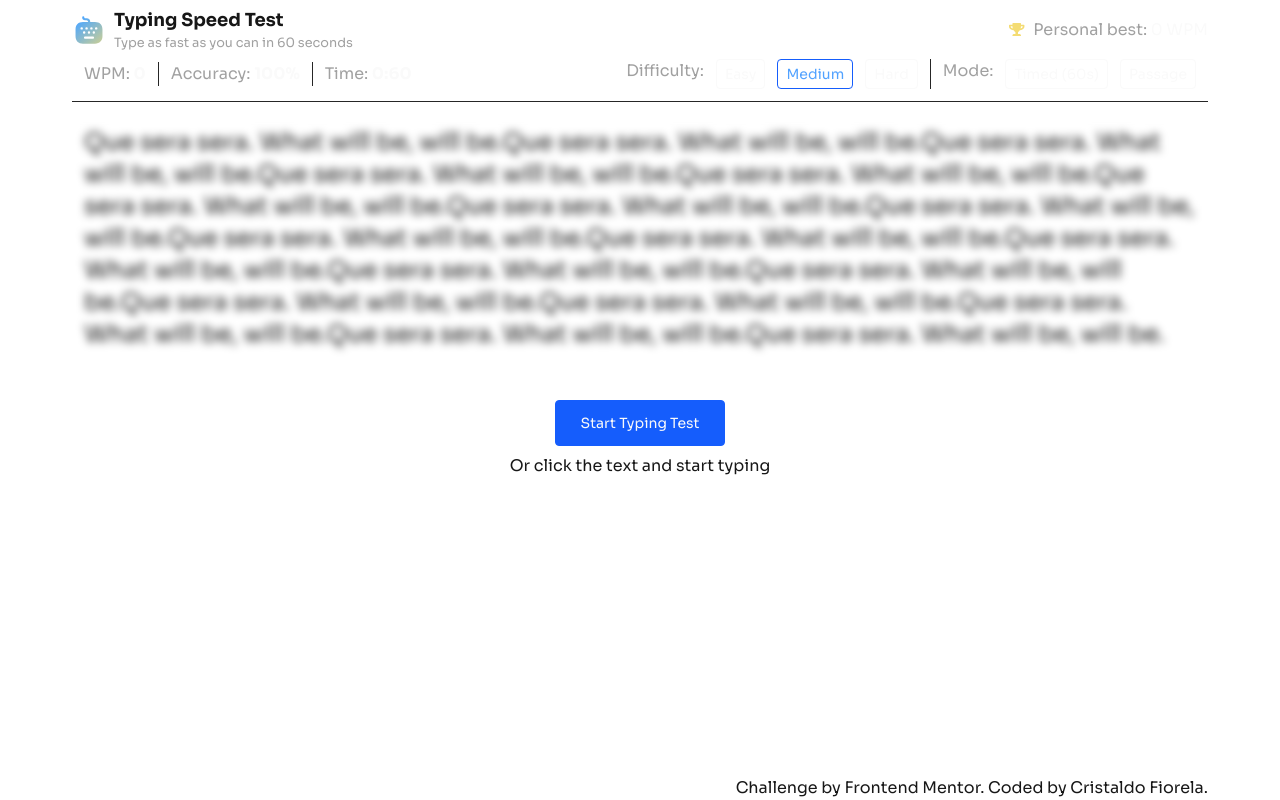
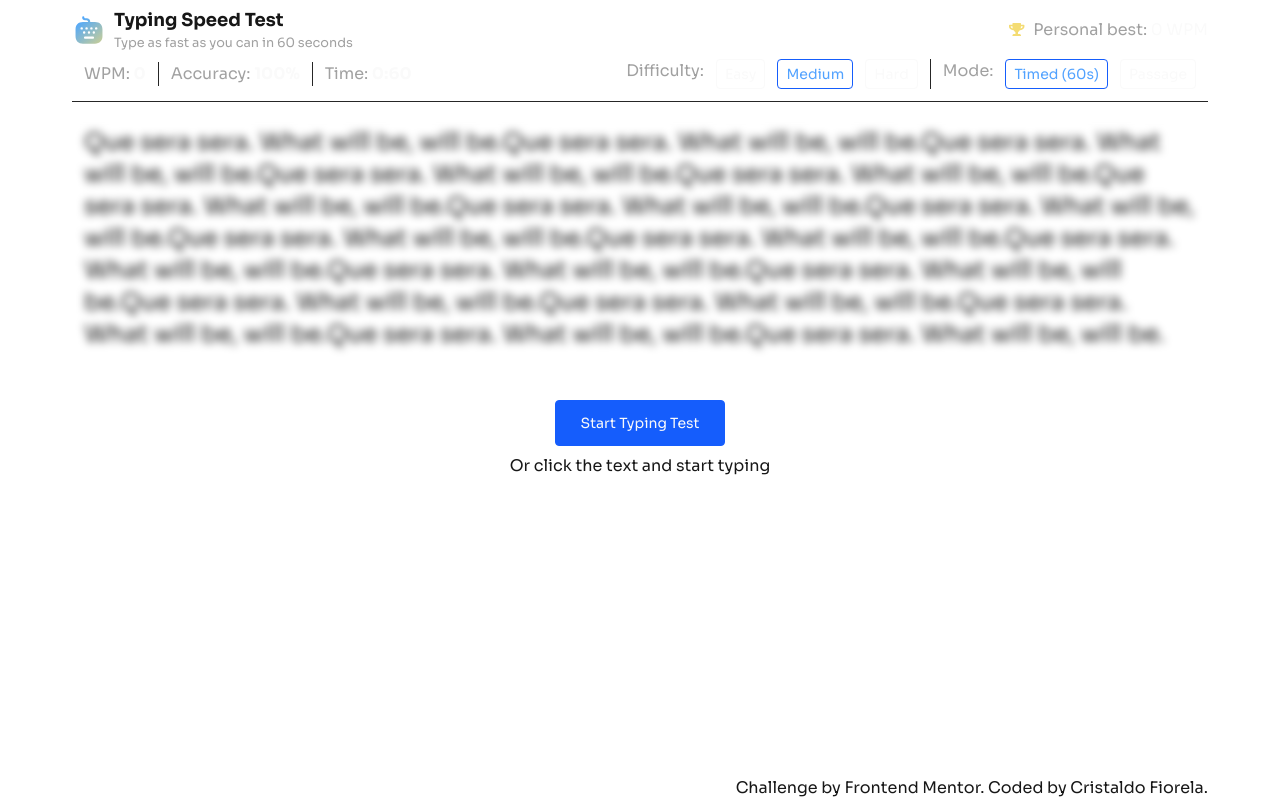
Before and after one commit to Cristaldo-Fiorela/typing-speed, a Next.js app: page / in a window 1280 px wide. Built offline with nearby package versions, Linux system fonts and the light colour scheme.

Commit message:
fix(button): fix active buttons for mode type

```diff
--- a/components/layout/typing-game.tsx
+++ b/components/layout/typing-game.tsx
@@ -1,19 +1,23 @@
 "use client";
 
 import { useState } from "react";
-import { DifficultyLevel } from "@/types/types";
+import { DifficultyLevel, ModeType } from "@/types/types";
 
 import ScoreBar from "../typing-test/score-bar";
 import TypingArea from "../typing-test/typing-area";
 
 const TypingGame = () => {
     const [difficulty, setDifficulty] = useState<DifficultyLevel>("medium");
-
-    console.log(difficulty);
+    const [mode, setMode] = useState<ModeType>("timed (60s)");
 
     return (
         <>
-            <ScoreBar difficulty={difficulty} setDifficulty={setDifficulty} />
+            <ScoreBar
+                difficulty={difficulty}
+                setDifficulty={setDifficulty}
+                mode={mode}
+                setMode={setMode}
+            />
             <TypingArea difficulty={difficulty} />
         </>
     );
--- a/components/typing-test/score-bar.tsx
+++ b/components/typing-test/score-bar.tsx
@@ -1,9 +1,14 @@
-import { DIFFICULTY_LEVELS } from "@/types/types";
+import { DIFFICULTY_LEVELS, MODE_TYPE } from "@/types/types";
 import { ScoreBarProps } from "@/types/component-types";
 
 import SquareButton from "../ui/square-button";
 
-const ScoreBar = ({ difficulty, setDifficulty }: ScoreBarProps) => {
+const ScoreBar = ({
+    difficulty,
+    setDifficulty,
+    mode,
+    setMode,
+}: ScoreBarProps) => {
     return (
         <div className="flex justify-between items-center border-b border-neutral-800 text-neutral-400 pb-3">
             <div className="divide-x divide-neutral-800 text-center flex">
@@ -37,8 +42,18 @@ const ScoreBar = ({ difficulty, setDifficulty }: ScoreBarProps) => {
                 </div>
                 <div className="flex gap-3 px-3">
                     <h2>Mode:</h2>
-                    <SquareButton>Timed (60s)</SquareButton>
-                    <SquareButton>Passage</SquareButton>
+                    {MODE_TYPE.map((m) => (
+                        <SquareButton
+                            key={m}
+                            id={m}
+                            value={m}
+                            className="capitalize"
+                            active={m === mode}
+                            onClick={() => setMode(m)}
+                        >
+                            {m}
+                        </SquareButton>
+                    ))}
                 </div>
             </div>
         </div>
--- a/types/component-types.ts
+++ b/types/component-types.ts
@@ -1,9 +1,11 @@
 import { Dispatch, SetStateAction } from "react";
-import { DifficultyLevel, Sentence } from "./types";
+import { DifficultyLevel, ModeType, Sentence } from "./types";
 
 export type ScoreBarProps = {
   difficulty: DifficultyLevel;
   setDifficulty: Dispatch<SetStateAction<DifficultyLevel>>;
+  mode: ModeType;
+  setMode: Dispatch<SetStateAction<ModeType>>;
 };
 
 export type TypingAreaProps = {
--- a/types/types.ts
+++ b/types/types.ts
@@ -14,6 +14,6 @@ export const DIFFICULTY_LEVELS = ["easy", "medium", "hard"] as const;
 
 export type DifficultyLevel = typeof DIFFICULTY_LEVELS[number];
 
-export const MODE_TYPE = ["timed", "passage"] as const;
+export const MODE_TYPE = ["timed (60s)", "passage"] as const;
 
 export type ModeType = typeof MODE_TYPE[number];
```
